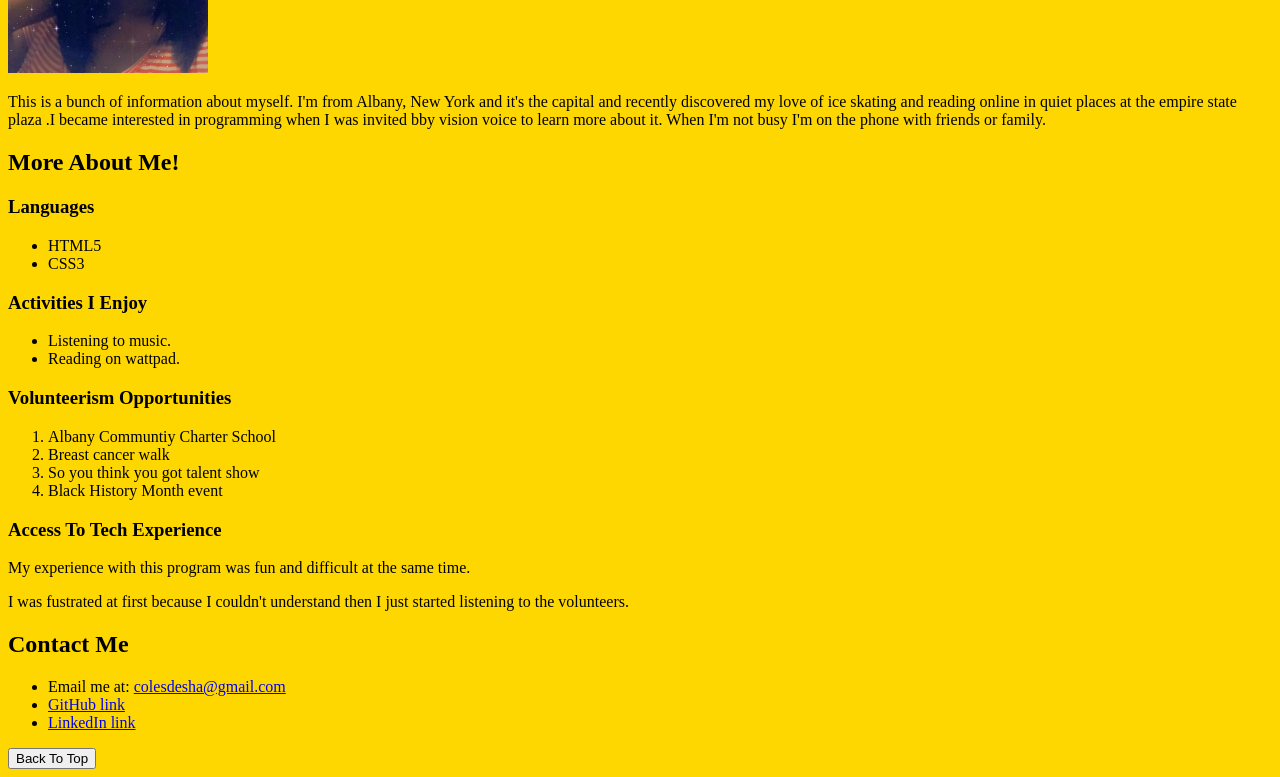
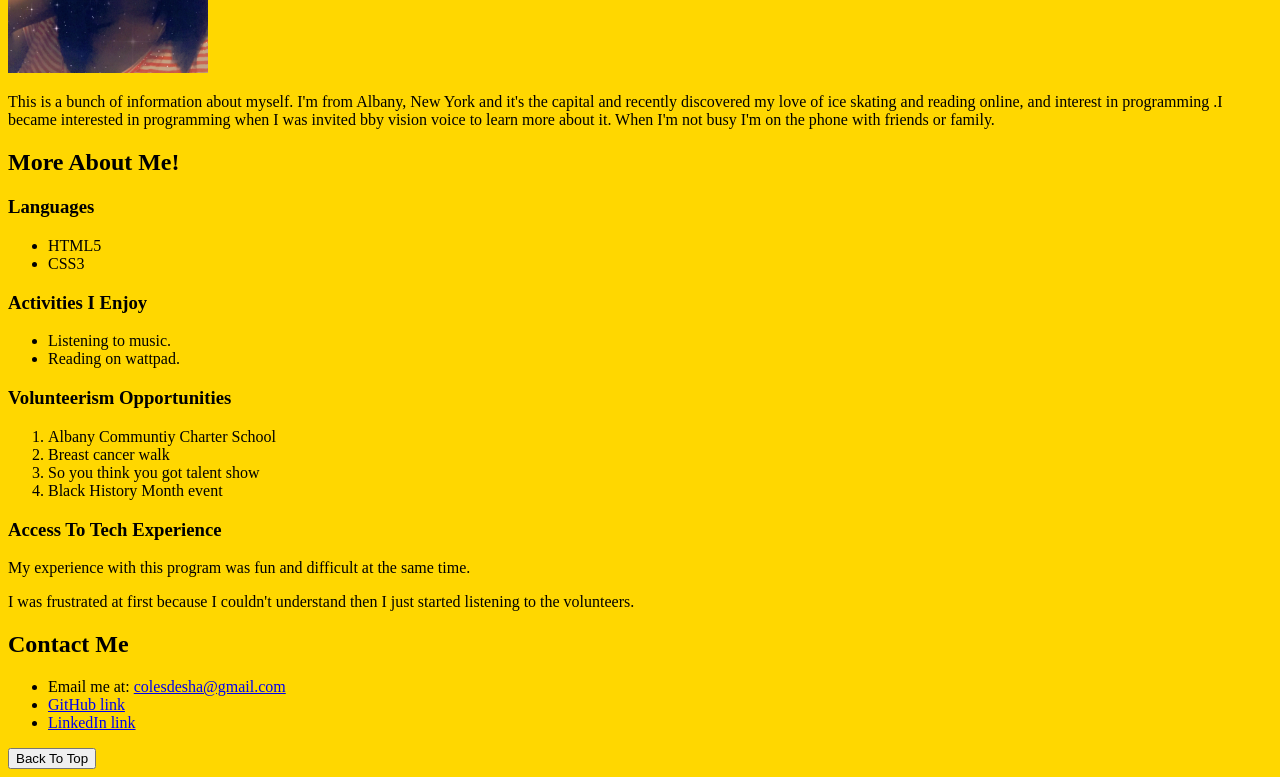
Before and after one commit to Desha22/my-site, a plain HTML site: page index.html in a window 1280 px wide. Shown: the part 388-1165 px from the top of the page. Drawn offline with Linux system fonts and the light colour scheme.

Commit message:
fixed typo

```diff
--- a/index.html
+++ b/index.html
@@ -27,7 +27,7 @@
 
      <img src="IMG_2910.jpeg" alt="">
     <p>This is a bunch of information about myself. I'm from Albany, New York and it's the capital and recently discovered my
-      love of ice skating and reading online in quiet places at the empire state plaza .I became interested in programming when I was invited bby vision voice to learn more about it. When I'm not busy I'm on the phone with friends or family.
+      love of ice skating and reading online, and interest in programming  .I became interested in programming when I was invited bby vision voice to learn more about it. When I'm not busy I'm on the phone with friends or family.
     </p>
   </div>
 
@@ -58,7 +58,7 @@
 
     <h3> Access To Tech Experience </h3> <!--- talk about your workshop experience here --->
     <p>My experience with this program was fun and difficult at the same time. </p>
-    <p>I was fustrated at first because I couldn't understand then I just started listening to the volunteers. </p>
+    <p>I was frustrated at first because I couldn't understand then I just started listening to the volunteers. </p>
   </div>
 
 
```
